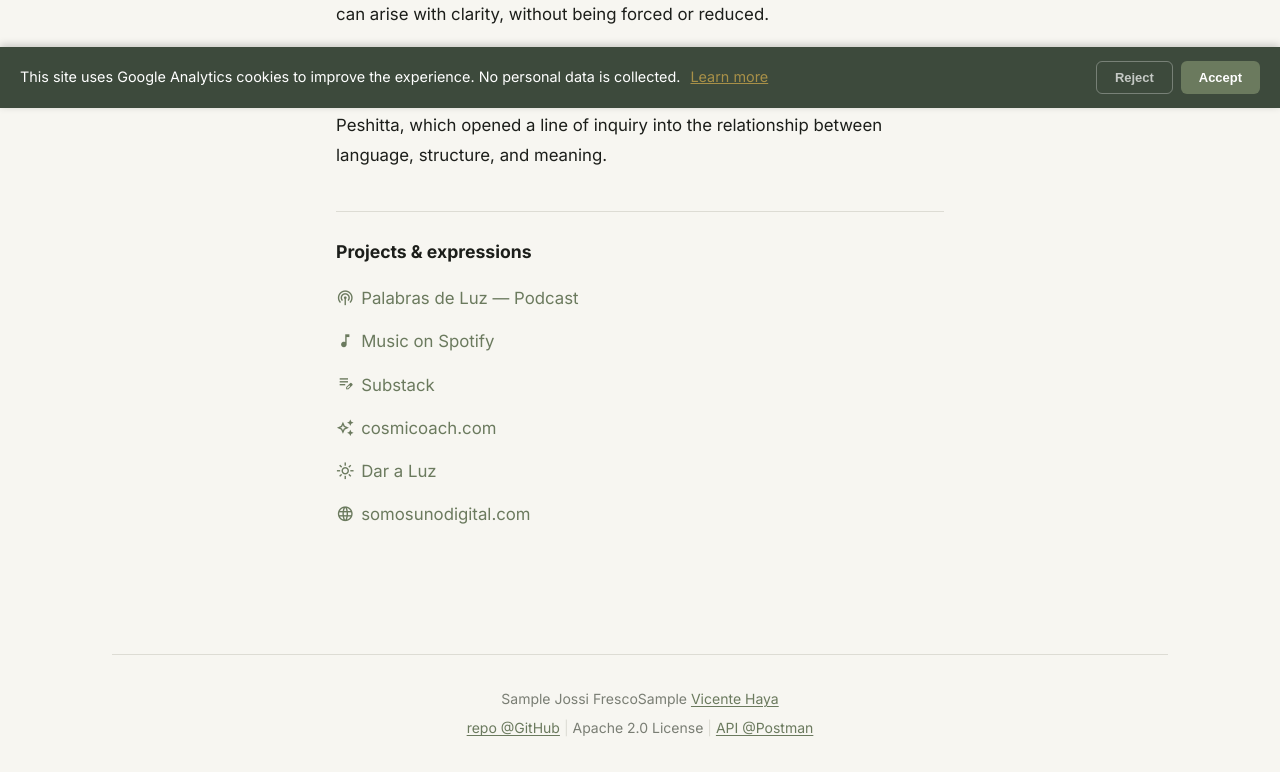
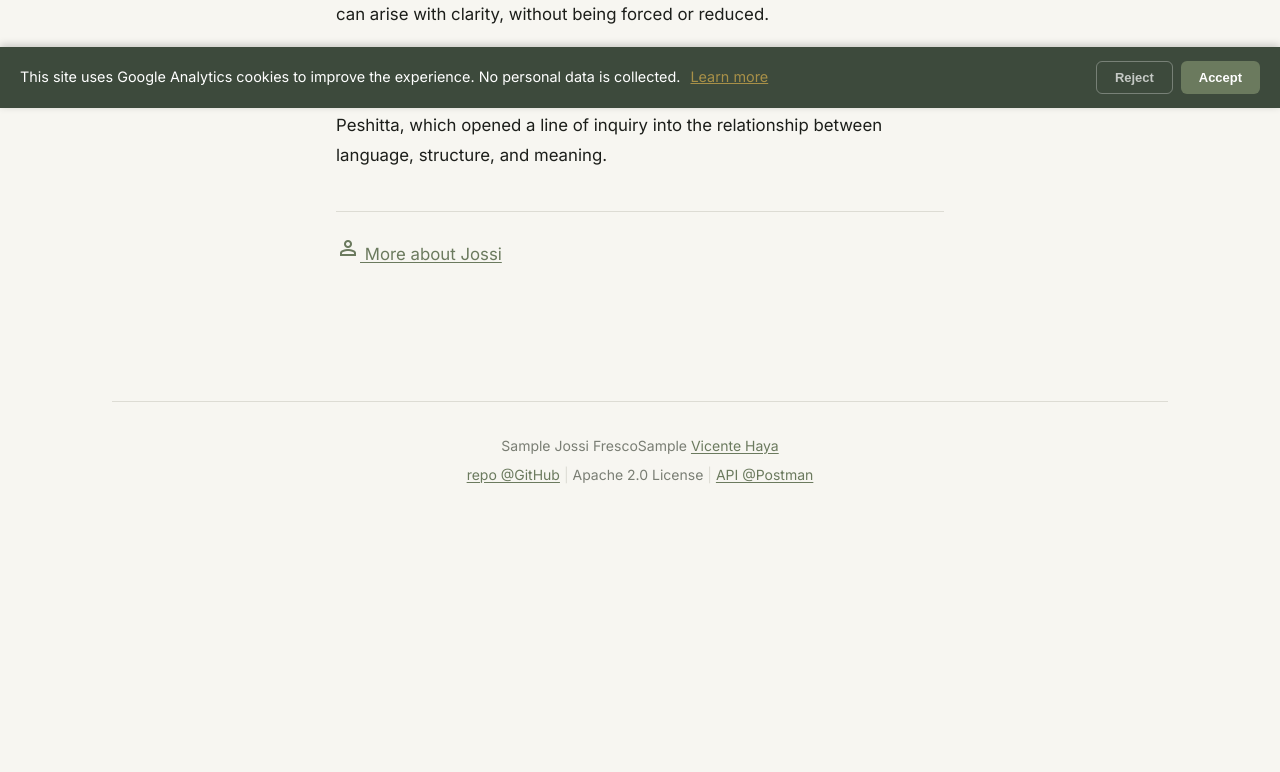
Before and after one commit to Jossifresben/peshitta, a Flask app: template peshitta_roots/templates/about.html in a window 1280 px wide. Shown: the part 692-1464 px from the top of the page. After the commit the page ends 1175 px from the top, so only its background shows below. Run offline with Flask 3, Linux system fonts and the light colour scheme; the template is opened without the code that fills it: most values are stand-ins (such as "Sample title", 1, 10 or a date in 2020).

Commit message:
Replace projects list with personal site link on about page
Remove Projects & expressions section (podcast, Spotify, Substack,
cosmicoach, Dar a Luz, somosunodigital links). Replace with single
"More about Jossi" link to jossifresco.com.

Co-Authored-By: Claude Opus 4.6 (1M context) <noreply@anthropic.com>

```diff
--- a/peshitta_roots/templates/about.html
+++ b/peshitta_roots/templates/about.html
@@ -164,15 +164,7 @@
             {% endif %}
 
             <div class="about-links-section">
-                <h3>{% if lang == 'es' %}Proyectos y expresiones{% elif lang == 'he' %}פרויקטים וביטויים{% elif lang == 'ar' %}مشاريع وتعبيرات{% else %}Projects &amp; expressions{% endif %}</h3>
-                <ul class="about-links-list">
-                    <li><a href="https://podcasts.apple.com/us/podcast/palabras-de-luz/id1850475452" target="_blank" rel="noopener"><span class="material-symbols-outlined">podcasts</span> Palabras de Luz &mdash; Podcast</a></li>
-                    <li><a href="https://open.spotify.com/artist/6o9tQlVJKRbAyxmyY5D6hr" target="_blank" rel="noopener"><span class="material-symbols-outlined">music_note</span> {% if lang == 'es' %}M&uacute;sica en Spotify{% elif lang == 'he' %}מוזיקה בספוטיפיי{% elif lang == 'ar' %}موسيقى على سبوتيفاي{% else %}Music on Spotify{% endif %}</a></li>
-                    <li><a href="https://substack.com/@jossifrescobenaim403749" target="_blank" rel="noopener"><span class="material-symbols-outlined">edit_note</span> Substack</a></li>
-                    <li><a href="https://cosmicoach.com" target="_blank" rel="noopener"><span class="material-symbols-outlined">auto_awesome</span> cosmicoach.com</a></li>
-                    <li><a href="https://dar-a-luz.com" target="_blank" rel="noopener"><span class="material-symbols-outlined">light_mode</span> Dar a Luz</a></li>
-                    <li><a href="{{ 'https://somosunodigital.com/es/' if lang == 'es' else 'https://somosunodigital.com' }}" target="_blank" rel="noopener"><span class="material-symbols-outlined">language</span> somosunodigital.com</a></li>
-                </ul>
+                <p><a href="https://jossifresco.com" target="_blank" rel="noopener"><span class="material-symbols-outlined">person</span> {% if lang == 'es' %}Mas sobre Jossi{% elif lang == 'he' %}עוד על ג'וסי{% elif lang == 'ar' %}المزيد عن جوسي{% else %}More about Jossi{% endif %}</a></p>
             </div>
 
         </div>
```
